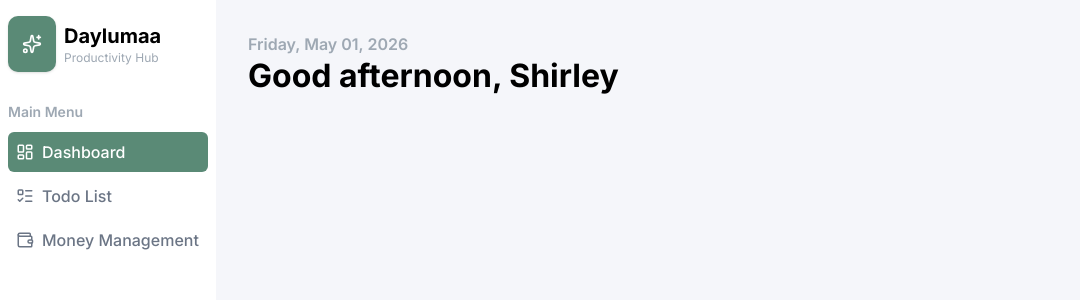
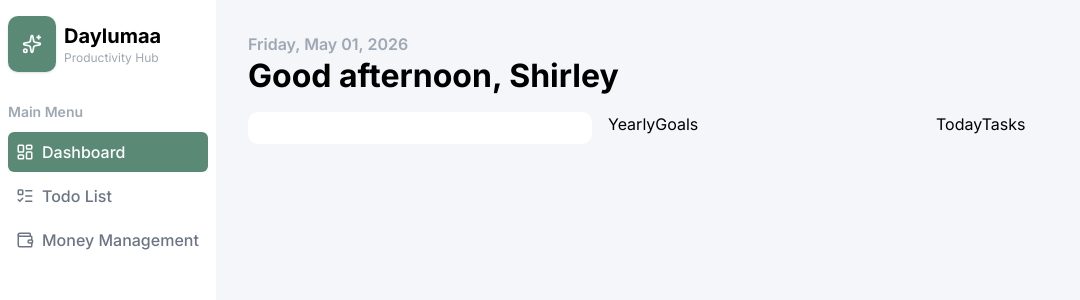
Before and after one commit to thii29/daylumaa-frontend, a Next.js app: page /dashboard in a window 1280 px wide. Shown: the top 300 px of the page, without its empty margins (0-1080 px from the left). Built offline with nearby package versions, Linux system fonts and the light colour scheme.

Commit message:
🌻280926: create dashboard component - arrange layout

```diff
--- a/src/app/dashboard/page.tsx
+++ b/src/app/dashboard/page.tsx
@@ -1,11 +1,20 @@
+import Layout from '@/components/layout';
 import WelcomeTitle from '@/components/dashboard/welcome-title';
-import Layout from '@/components/layout';
+import MiniCalendar from '@/components/dashboard/mini-calendar';
+import YearlyGoals from '@/components/dashboard/yearly-goals';
+import TodayTasks from '@/components/dashboard/today-tasks';
 
 const Dashboard = () => {
-
   return (
     <Layout>
-      <WelcomeTitle></WelcomeTitle>
+      <div className="w-full flex flex-col gap-4">
+        <WelcomeTitle></WelcomeTitle>
+        <div className="w-full flex gap-4">
+          <MiniCalendar/>
+          <YearlyGoals/>
+          <TodayTasks/>
+        </div>
+      </div>
     </Layout>
   );
 };
--- /dev/null
+++ b/src/components/dashboard/mini-calendar.tsx
@@ -0,0 +1,13 @@
+
+type Props = {}
+
+const MiniCalendar = (props: Props) => {
+  return (
+    <div className="bg-white rounded-md p-4 flex flex-1 flex-col">
+      <div></div>
+      <div></div>
+    </div>
+  )
+}
+
+export default MiniCalendar
--- /dev/null
+++ b/src/components/dashboard/today-tasks.tsx
@@ -0,0 +1,11 @@
+import React from 'react'
+
+type Props = {}
+
+const TodayTasks = (props: Props) => {
+  return (
+    <div className='flex flex-1'>TodayTasks</div>
+  )
+}
+
+export default TodayTasks
--- /dev/null
+++ b/src/components/dashboard/yearly-goals.tsx
@@ -0,0 +1,11 @@
+import React from 'react'
+
+type Props = {}
+
+const YearlyGoals = (props: Props) => {
+  return (
+    <div className='flex flex-1'>YearlyGoals</div>
+  )
+}
+
+export default YearlyGoals
```
